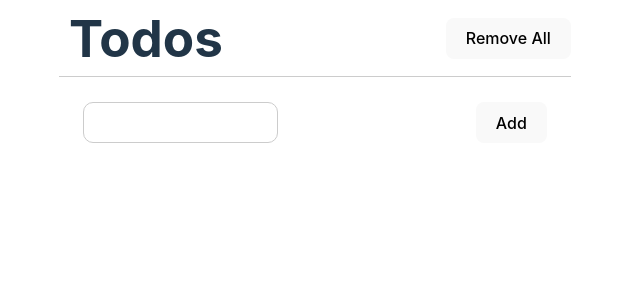
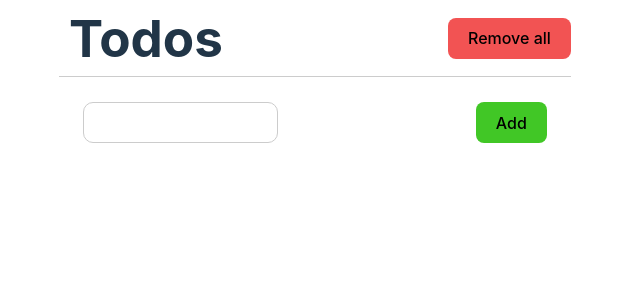
Before and after one commit to daniqss/learning_react, a React (Vite) app in the folder todos/: page / in a window 1280 px wide. Shown: the top 300 px of the page, without its empty margins (325-965 px from the left). Built offline with nearby package versions, Linux system fonts and the light colour scheme.

Commit message:
Add individual todo delete

```diff
--- a/todos/src/App.css
+++ b/todos/src/App.css
@@ -20,12 +20,6 @@ main {
   flex-direction: column;
   column-gap: 20px;
   padding: 0 1.5em 0 1.5em;
-}
-
-button {
-  /* margin-bottom: 10px; */
-  border-radius: 5px;
-  cursor: pointer;
 }
 
 form {
--- a/todos/src/App.jsx
+++ b/todos/src/App.jsx
@@ -2,6 +2,7 @@ import { useState, useEffect } from 'react'
 import Todo from './components/Todo.jsx'
 import TodoForm from './components/TodoForm.jsx'
 import './App.css'
+import TodoButton from './components/TodoButton.jsx'
 
 function App() {
   const [todos, setTodos] = useState([])
@@ -14,16 +15,22 @@ function App() {
     }
   }, [])
 
-  const removeTodos = () => {
+  const removeAllTodos = () => {
     setTodos(todos.filter(() => false))
     localStorage.setItem('todos', JSON.stringify([]))
+  }
+
+  const removeTodo = (id) => {
+    const updatedTodos = todos.filter(todo => todo.id !== id);
+    setTodos(updatedTodos);
+    localStorage.setItem('todos', JSON.stringify(updatedTodos));
   }
 
   return (
     <>
       <header>
         <h1>Todos</h1>
-        <button onClick={removeTodos}>Remove All</button>
+        <TodoButton handleClick={removeAllTodos} buttonStyle={'remove-button'}>Remove all</TodoButton>
       </header>
 
       <main>
@@ -31,7 +38,7 @@ function App() {
 
         <section>
           {todos.map((todo) => (
-              <Todo key={todo.id} todo={todo.title} />
+              <Todo key={todo.id} todo={todo.title} onRemove={() => removeTodo(todo.id)}/>
           ))}
         </section>
       </main>
--- a/todos/src/components/Todo.jsx
+++ b/todos/src/components/Todo.jsx
@@ -1,14 +1,15 @@
 import PropTypes from 'prop-types';
+import TodoButton from './TodoButton';
 import './Todo.css';
 
-export default function Todo({ todo }) {
+export default function Todo({ todo, onRemove }) {
 
     return (
         <section className='todo-card'>
             <p>{todo}</p>
             <div>
-                <button>Edit</button>
-                <button>Remove</button>
+                <TodoButton buttonStyle='edit-button'>Edit</TodoButton>
+                <TodoButton buttonStyle='remove-button' handleClick={onRemove}>Delete</TodoButton>
             </div>
         </section>
     )
@@ -16,4 +17,5 @@ export default function Todo({ todo }) {
 
 Todo.propTypes = {
     todo: PropTypes.string.isRequired,
+    onRemove: PropTypes.func.isRequired,
 }
--- /dev/null
+++ b/todos/src/components/TodoButton.css
@@ -0,0 +1,37 @@
+:root {
+    --color-add: #41c726;
+    --color-remove: #f25353;
+    --color-edit: #646cff;
+}
+
+.todo-button {
+    border-radius: 8px;
+    border: 1px solid transparent;
+    padding: 0.6em 1.2em;
+    font-size: 1em;
+    font-weight: 500;
+    font-family: inherit;
+    background-color: #1a1a1a;
+    cursor: pointer;
+    transition: border-color 0.25s;
+}
+.todo-button:hover {
+    border-color: #fff;
+}
+
+.todo-button:focus,
+.todo-button:focus-visible {
+    outline: 4px auto -webkit-focus-ring-color;
+}
+
+.add-button {
+    background-color: var(--color-add);
+}
+
+.remove-button {
+    background-color: var(--color-remove);
+}
+
+.edit-button {
+    background-color: var(--color-edit);
+}
--- a/todos/src/components/TodoButton.jsx
+++ b/todos/src/components/TodoButton.jsx
@@ -0,0 +1,18 @@
+import PropTypes from 'prop-types'
+import './TodoButton.css'
+
+const TodoButton = ({ children, buttonStyle, handleClick }) => {
+    return (
+        <button className={`todo-button ${buttonStyle}`} onClick={handleClick}>
+            {children}
+        </button>
+    )
+}
+
+TodoButton.propTypes = {
+    children: PropTypes.node.isRequired,
+    buttonStyle: PropTypes.string,
+    handleClick: PropTypes.func
+}
+
+export default TodoButton
--- a/todos/src/components/TodoForm.jsx
+++ b/todos/src/components/TodoForm.jsx
@@ -1,4 +1,5 @@
 import PropTypes from 'prop-types';
+import TodoButton from './TodoButton';
 
 const TodoForm = ({ setTodos }) => {
   const addTodo = (todoTitle) => {
@@ -18,20 +19,29 @@ const TodoForm = ({ setTodos }) => {
   const handleSubmit = (e) => {
     e.preventDefault()
     const todoTitle = e.target.elements.todo.value
+
+    if (!todoTitle) {
+      blankTodoAlert()
+      return
+    }
     addTodo(todoTitle)
     e.target.reset()
+  }
+
+  const blankTodoAlert = () => {
+    alert('Please enter a todo')
   }
 
   return (
     <form onSubmit={handleSubmit}>
       <input type="text" name="todo" />
-      <button type="submit">Add</button>
+      <TodoButton buttonStyle={'add-button'} >Add</TodoButton>
     </form>
   )
 }
 
 TodoForm.propTypes = {
-    setTodos: PropTypes.func.isRequired,
+  setTodos: PropTypes.func.isRequired,
 }
 
 export default TodoForm;
--- a/todos/src/index.css
+++ b/todos/src/index.css
@@ -11,15 +11,9 @@
   text-rendering: optimizeLegibility;
   -webkit-font-smoothing: antialiased;
   -moz-osx-font-smoothing: grayscale;
-}
 
-a {
-  font-weight: 500;
-  color: #646cff;
-  text-decoration: inherit;
-}
-a:hover {
-  color: #535bf2;
+  --color-add: #41c726;
+  --color-remove: #f25353;
 }
 
 body {
@@ -31,25 +25,6 @@ body {
 h1 {
   font-size: 3.2em;
   line-height: 1.1;
-}
-
-button {
-  border-radius: 8px;
-  border: 1px solid transparent;
-  padding: 0.6em 1.2em;
-  font-size: 1em;
-  font-weight: 500;
-  font-family: inherit;
-  background-color: #1a1a1a;
-  cursor: pointer;
-  transition: border-color 0.25s;
-}
-button:hover {
-  border-color: #646cff;
-}
-button:focus,
-button:focus-visible {
-  outline: 4px auto -webkit-focus-ring-color;
 }
 
 @media (prefers-color-scheme: light) {
```
